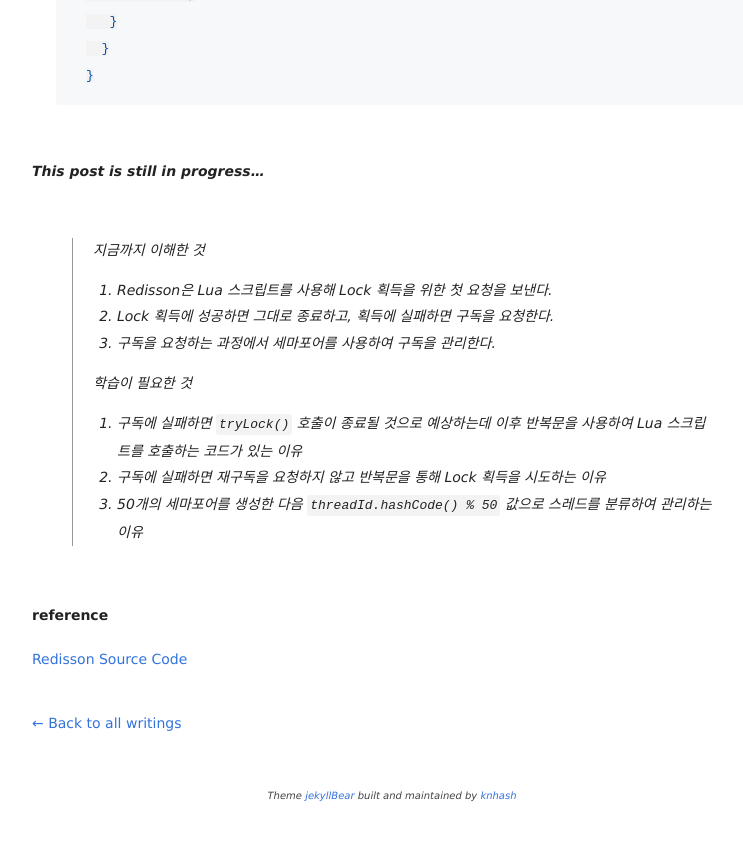
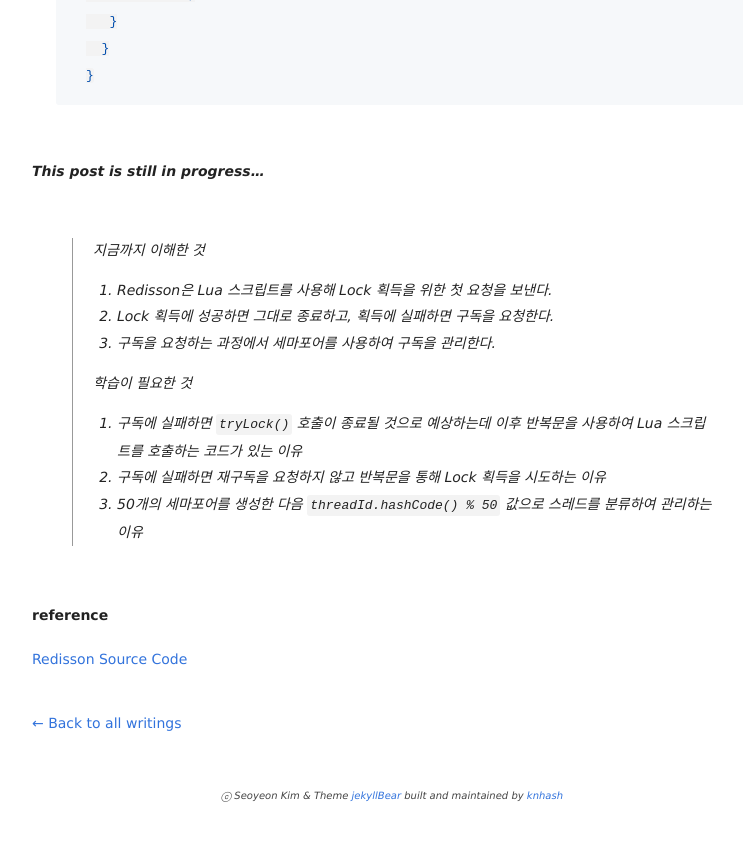
Before and after one commit to yeonise/yeonise.github.io, a Jekyll site: the page built from _posts/2024-05-05-redisson-tryLock.md, in a window 1280 px wide and 900 px high, scrolled down 6133 px. Shown: the top 841 px of the window, without its empty margins (248-991 px from the left). Built offline with Jekyll 4.4.1, drawn with Linux system fonts in a browser that asks for light colours.

Commit message:
update footer-post

```diff
--- a/_includes/footer-post.html
+++ b/_includes/footer-post.html
@@ -26,7 +26,7 @@
   </nav> -->
   <div class="bottom-footer">
     <i
-      >Theme
+      >ⓒ Seoyeon Kim & Theme
       <a href="https://knhash.in/jekyllBear" title="the art">jekyllBear</a>
       built and maintained by
       <a href="https://knhash.in" title="the artist">knhash</a>
```
